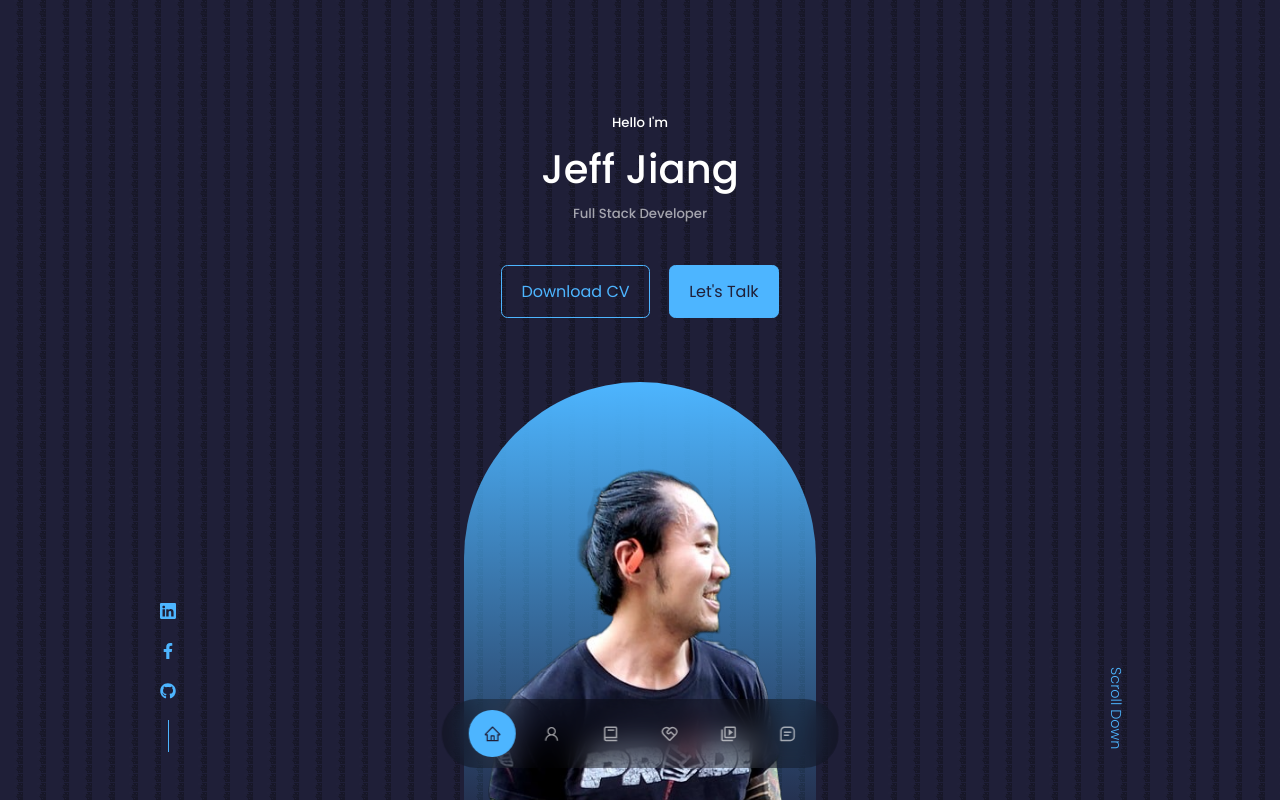
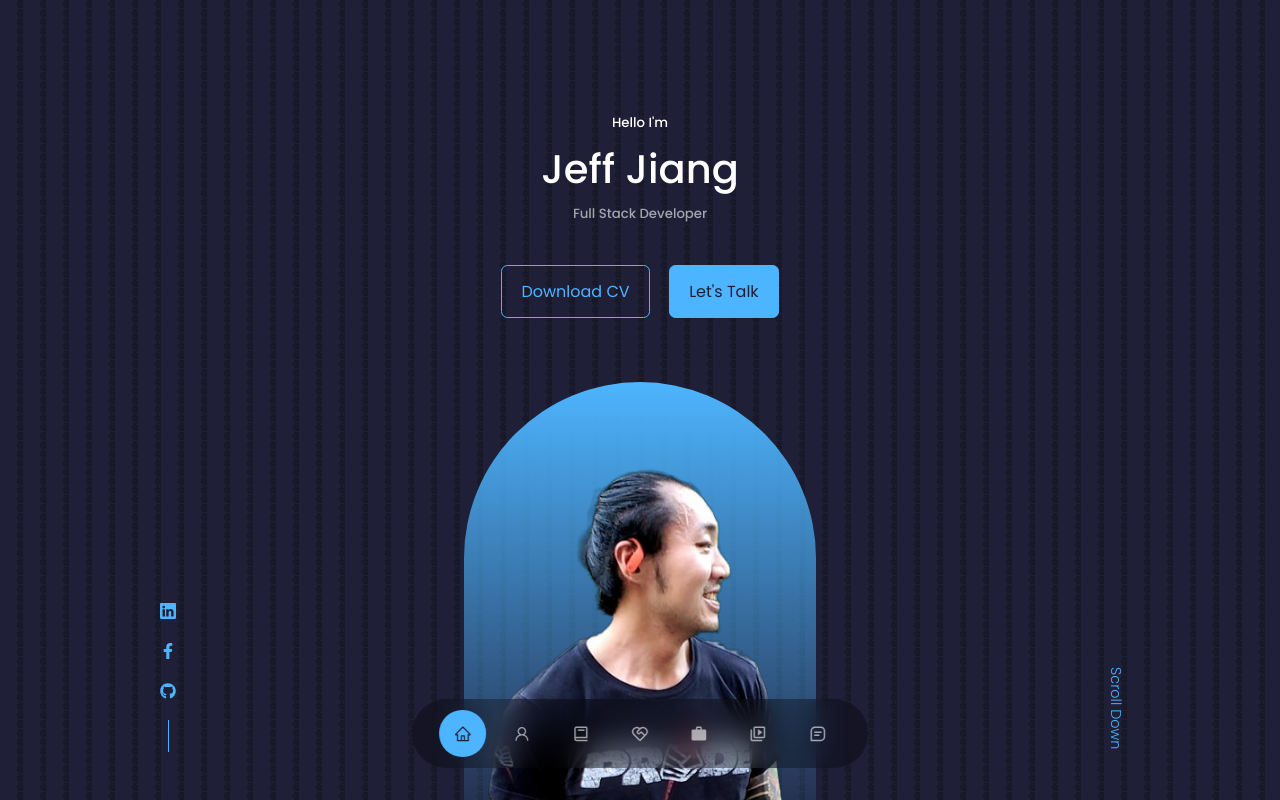
Before and after one commit to jeffjiang13/Portfolio, a React (Create React App) app: page / in a window 1280 px wide. Shown: the top 800 px of the page. Built offline with nearby package versions, Linux system fonts and the light colour scheme.

Commit message:
portfolio

```diff
--- a/src/components/nav/Nav.jsx
+++ b/src/components/nav/Nav.jsx
@@ -3,7 +3,7 @@ import './nav.css';
 import { AiOutlineHome, AiOutlineUser } from 'react-icons/ai';
 import { BiBook, BiMessageSquareDetail } from 'react-icons/bi';
 import { RiServiceLine } from 'react-icons/ri';
-import { MdOutlineVideoLibrary } from 'react-icons/md'; // Import for video icon
+import { MdOutlineVideoLibrary, MdOutlineWork } from 'react-icons/md'; // Import for portfolio icon
 
 const Nav = () => {
   const [activeNav, setActiveNav] = useState('#');
@@ -14,7 +14,8 @@ const Nav = () => {
       <a href='#about' onClick={() => setActiveNav('#about')} className={activeNav === '#about' ? 'active' : ''}><AiOutlineUser /></a>
       <a href='#experience' onClick={() => setActiveNav('#experience')} className={activeNav === '#experience' ? 'active' : ''}><BiBook /></a>
       <a href='#services' onClick={() => setActiveNav('#services')} className={activeNav === '#services' ? 'active' : ''}><RiServiceLine /></a>
-      <a href='#video' onClick={() => setActiveNav('#videos')} className={activeNav === '#video' ? 'active' : ''}><MdOutlineVideoLibrary /></a> {/* New Video Section */}
+      <a href='#portfolio' onClick={() => setActiveNav('#portfolio')} className={activeNav === '#portfolio' ? 'active' : ''}><MdOutlineWork /></a> {/* New Portfolio Section */}
+      <a href='#video' onClick={() => setActiveNav('#video')} className={activeNav === '#video' ? 'active' : ''}><MdOutlineVideoLibrary /></a>
       <a href='#contact' onClick={() => setActiveNav('#contact')} className={activeNav === '#contact' ? 'active' : ''}><BiMessageSquareDetail /></a>
     </nav>
   );
--- a/src/components/portfolio/Portfolio.jsx
+++ b/src/components/portfolio/Portfolio.jsx
@@ -185,6 +185,7 @@ const Portfolio = () => {
                     className="btn btn-primary"
                     target="_blank"
                     rel="noreferrer"
+
                   >
                     Client Site
                   </a>
```
